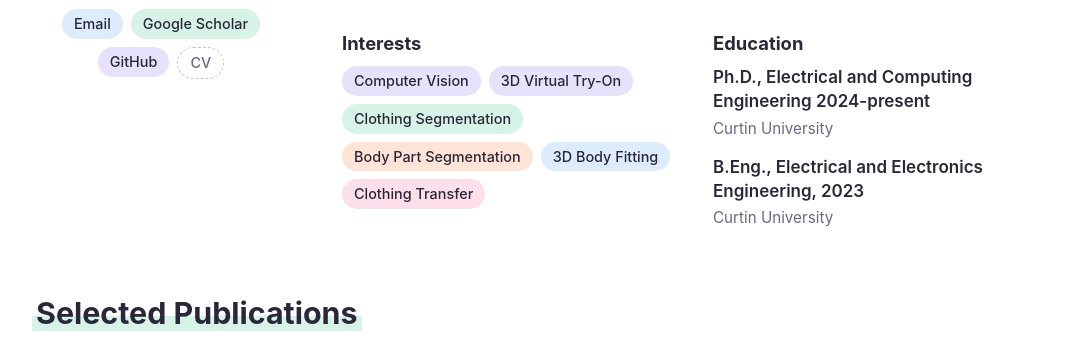
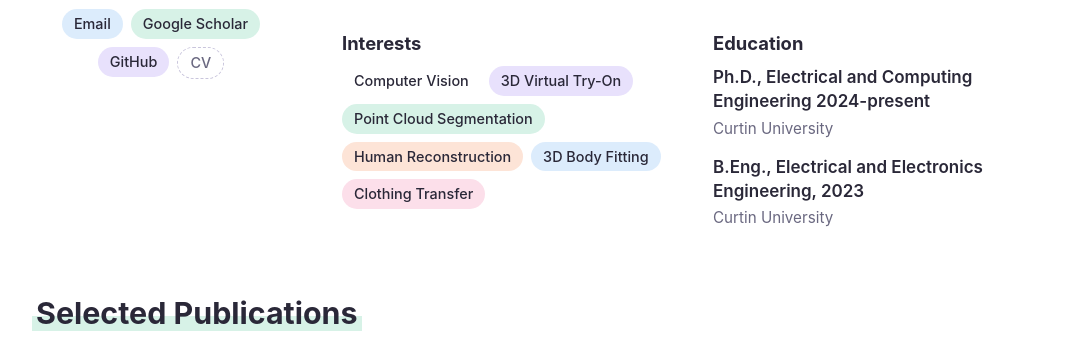
Before and after one commit to wyedoubleu/wyedoubleu, a plain HTML site: page index.html in a window 1280 px wide. Shown: the part 451-800 px from the top of the page, without its empty margins (100-1173 px from the left). Drawn offline with Linux system fonts and the light colour scheme.

Commit message:
Update interests list with new items

```diff
--- a/index.html
+++ b/index.html
@@ -188,10 +188,10 @@ footer .wrap { padding-block: 22px 32px; }
           <div>
             <h3>Interests</h3>
             <ul class="interests">
-               <li><span class="chip" style="background:var(--lavender)">Computer Vision</span></li>
+               <li><span class="chip" style="background:var(--yellow)">Computer Vision</span></li>
               <li><span class="chip" style="background:var(--lavender)">3D Virtual Try-On</span></li>
-              <li><span class="chip" style="background:var(--mint)">Clothing Segmentation</span></li>
-              <li><span class="chip" style="background:var(--peach)">Body Part Segmentation</span></li>
+              <li><span class="chip" style="background:var(--mint)">Point Cloud Segmentation</span></li>
+              <li><span class="chip" style="background:var(--peach)">Human Reconstruction</span></li>
               <li><span class="chip" style="background:var(--sky)">3D Body Fitting</span></li>
               <li><span class="chip" style="background:var(--pink)">Clothing Transfer</span></li>
             </ul>
```
